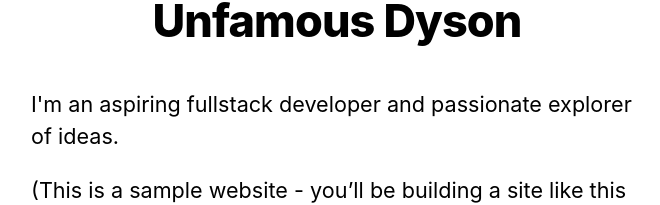
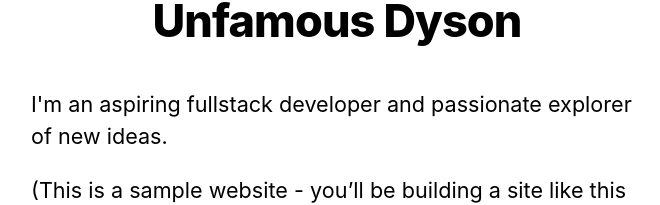
Before and after one commit to dougdyson/nextjs-blog, a Next.js app: page / in a window 1280 px wide. Shown: the part 222-427 px from the top of the page, without its empty margins (303-963 px from the left). Built offline with nearby package versions, Linux system fonts and the light colour scheme.

Commit message:
update stuff

```diff
--- a/pages/index.js
+++ b/pages/index.js
@@ -9,7 +9,7 @@ export default function Home() {
         <title>{siteTitle}</title>
       </Head>
       <section className={utilStyles.headingMd}>
-        <p>I'm an aspiring fullstack developer and passionate explorer of ideas.</p>
+        <p>I'm an aspiring fullstack developer and passionate explorer of new ideas.</p>
         <p>
           (This is a sample website - you’ll be building a site like this on{' '}
           <a href="https://nextjs.org/learn">our Next.js tutorial</a>.)
```
Also changed, not shown: public/images/young-doug.png (added).
